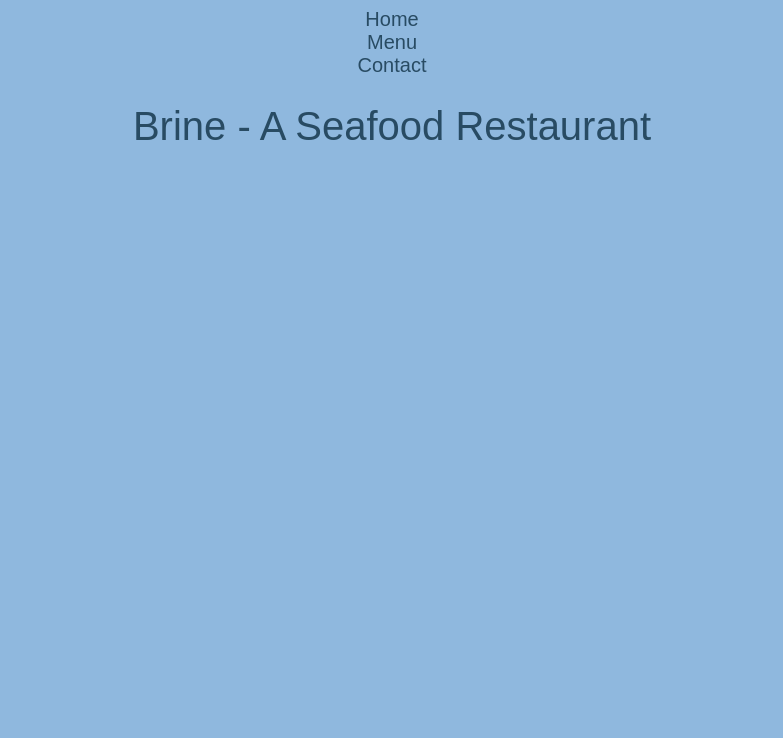
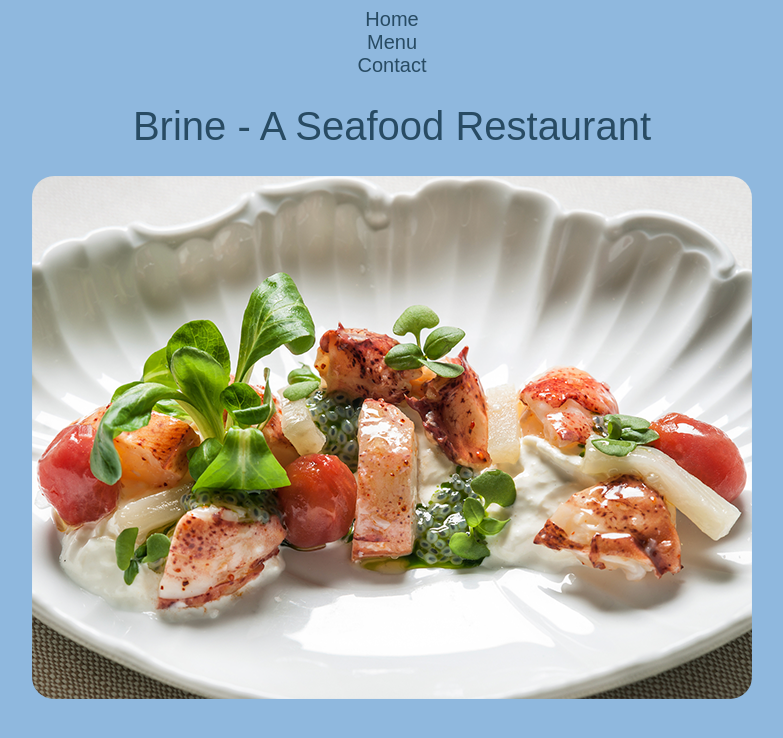
Before and after one commit to dilekbaykara/restaurant, a website built with webpack: page dist/index.html in a window 1280 px wide. Shown: the whole page, without its empty margins (248-1031 px from the left). Built offline with nearby package versions, Linux system fonts and the light colour scheme; a web font is replaced by a local one.

Commit message:
added image to home page and styled borders

```diff
--- a/src/pages/home.js
+++ b/src/pages/home.js
@@ -1,9 +1,12 @@
 export function home() {
+  var imgHome = document.createElement("img");
+  imgHome.src = "../images/main.png"
   var h1 = document.createElement("h1");
   var page = document.createElement("div");
 
   page.appendChild(h1);
   h1.innerText = "Brine - A Seafood Restaurant";
+  page.appendChild(imgHome);
 
   return page;
 }
--- a/src/style.css
+++ b/src/style.css
@@ -23,3 +23,7 @@ font-weight: 400;
 font-size: 20px;
 font-style: normal;
 }
+
+img {
+border-radius: 22px;
+}
```
Also changed, not shown: images/main.png (added).
